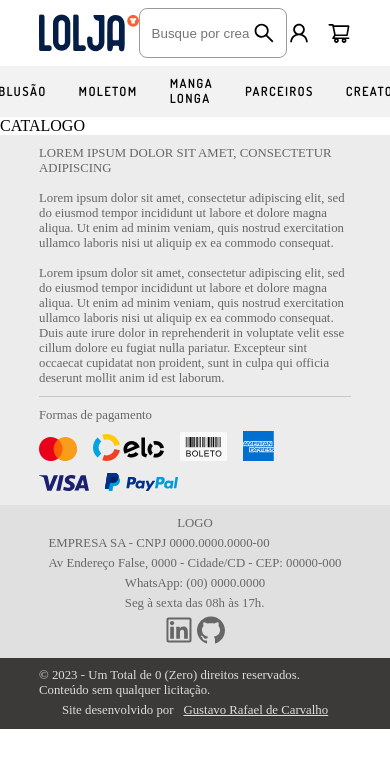
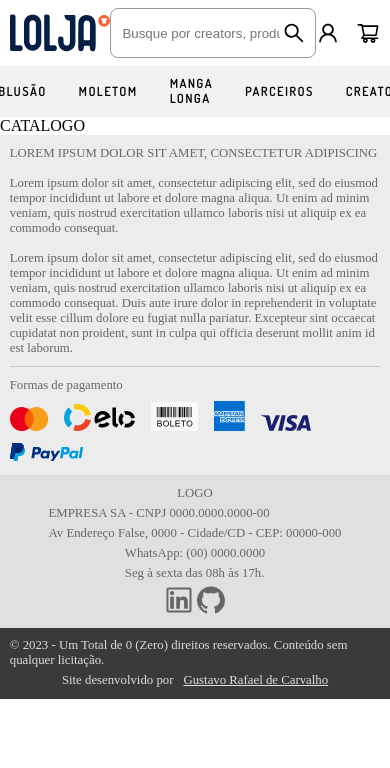
Before and after one commit to GustavoRCarvalho/lolja-template, a React (Create React App) app: page / in a window 390 px wide. Shown: the top 768 px of the page. Built offline with nearby package versions, Linux system fonts and the light colour scheme.

Commit message:
add: web responsivity limit

```diff
--- a/src/components/Footer/Footer.jsx
+++ b/src/components/Footer/Footer.jsx
@@ -1,7 +1,7 @@
 import styled from "styled-components"
 import Contact from "./Contact"
 import DevelopBy from "./DevelopBy"
-import PaymentMethods from "./PaymentMethods"
+import { PaymentMethods } from "./PaymentMethods"
 
 const Footer = styled.footer`
   display: flex;
--- a/src/components/Footer/FooterContainer.jsx
+++ b/src/components/Footer/FooterContainer.jsx
@@ -1,9 +1,8 @@
 import styled from "styled-components"
+import { ContentContainer } from "../common/ContentLimit"
 
-export const FooterContainer = styled.div`
+export const FooterContainer = styled(ContentContainer)`
   min-height: 50px;
-  width: 80%;
-  max-width: 1024px;
   padding: 0.5em 0 0.5em 0;
 
   display: flex;
--- a/src/components/Footer/PaymentMethods.jsx
+++ b/src/components/Footer/PaymentMethods.jsx
@@ -27,7 +27,7 @@ const PaymentImage = styled.img`
   margin: 0.5rem 1rem 0 0;
 `
 
-export default function DevelopBy() {
+export const PaymentMethods = () => {
   return (
     <Background>
       <Container>
--- a/src/components/Header/Header.jsx
+++ b/src/components/Header/Header.jsx
@@ -25,6 +25,7 @@ export const Header = () => {
 const ContainerHeader = styled.header`
   display: flex;
   flex-direction: column;
+  align-items: center;
 `
 
 const ContainerSearch = styled(ContentContainer)`
@@ -36,4 +37,7 @@ const ContainerSearch = styled(ContentContainer)`
 const ContainerMenu = styled.div`
   background-color: #f2f2f2;
   width: 100%;
+
+  display: flex;
+  justify-content: center;
 `
--- a/src/components/common/ContentLimit.jsx
+++ b/src/components/common/ContentLimit.jsx
@@ -1,7 +1,6 @@
 import styled from "styled-components"
 
 export const ContentContainer = styled.div`
-  max-width: calc(1440px + 20%);
-  padding-left: 10%;
-  padding-right: 10%;
+  max-width: 1280px;
+  width: 95%;
 `
```
Also changed, not shown: src/components/Home/Home.jsx (added, +8 -0 lines).
